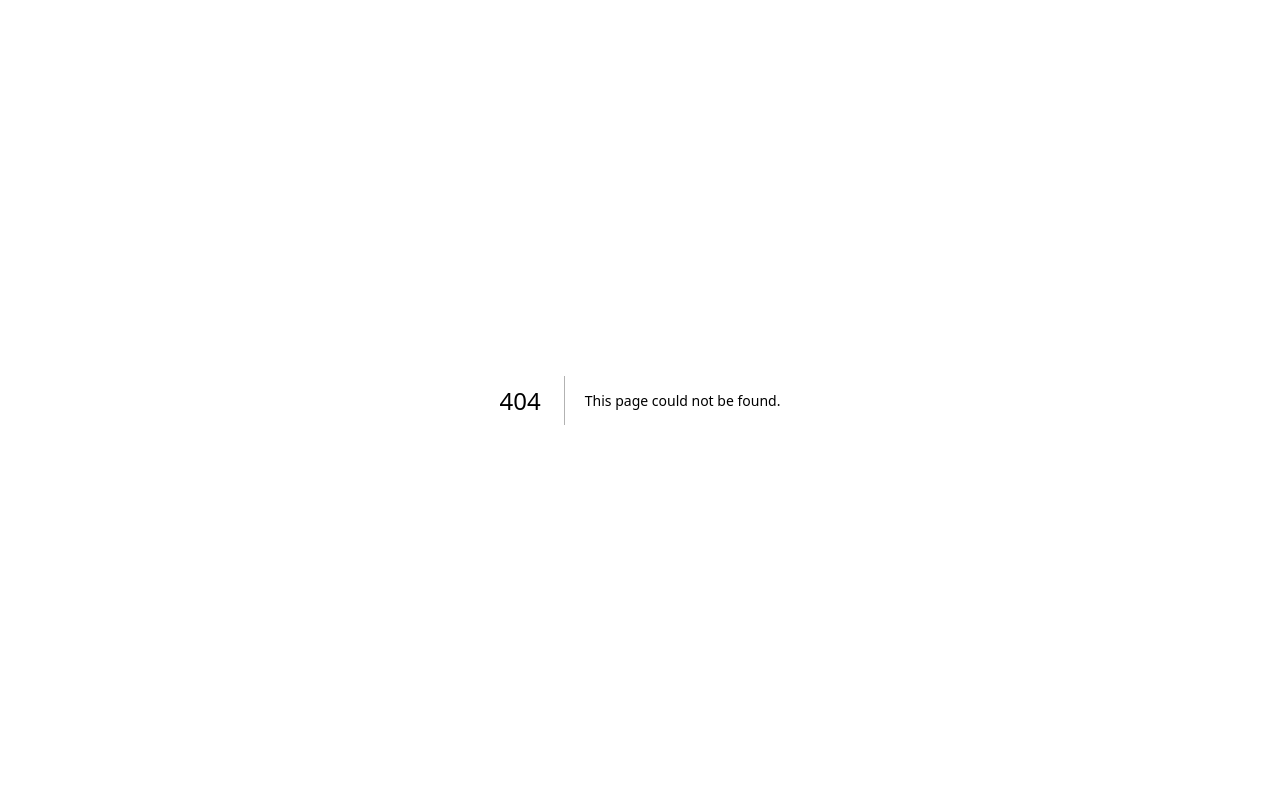
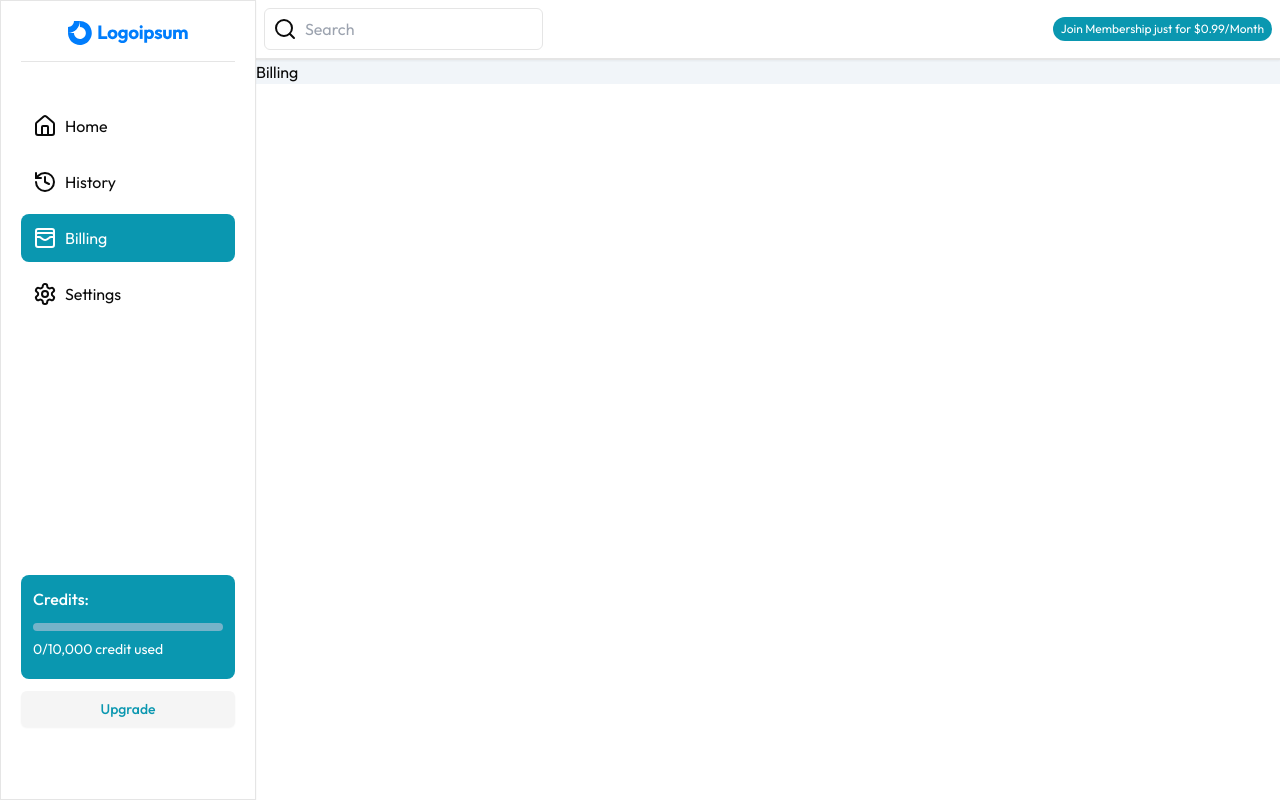
Before and after one commit to lvimuth/ai-content-generator, a Next.js app: page /dashboard/billing in a window 1280 px wide. Before the commit this address had no page. Built offline with nearby package versions, Linux system fonts and the light colour scheme; no server answers.

Commit message:
total credit usage

```diff
--- /dev/null
+++ b/app/(context)/TotalUsageContext.tsx
@@ -0,0 +1,3 @@
+import { createContext } from "react";
+
+export const TotalUsageContext = createContext<any>(0)
--- a/app/dashboard/_components/SideNav.tsx
+++ b/app/dashboard/_components/SideNav.tsx
@@ -1,8 +1,10 @@
 "use client";
 import { History, Home, Settings, WalletCards } from "lucide-react";
 import Image from "next/image";
+import Link from "next/link";
 import { usePathname } from "next/navigation";
 import React from "react";
+import UsageTrack from "./UsageTrack";
 
 function SideNav() {
   const path = usePathname();
@@ -30,13 +32,14 @@ function SideNav() {
     },
   ];
   return (
-    <div className="h-screen p-5 shadow-sm border bg-white">
+    <div className="h-screen relative p-5 shadow-sm border bg-white">
       <div className="flex justify-center ">
         <Image src={"/logo.svg"} alt="logo" width={"120"} height={"80"} />
       </div>
       <hr className="my-4" />
       <div className="mt-10">
         {MenuList.map((menu, index) => (
+          <Link href={menu.path}>
             <div
               key={index}
               className={`flex gap-2 mb-2 p-3 hover:bg-primary hover:text-white rounded-lg cursor-pointer transition-all items-center ${
@@ -46,7 +49,11 @@ function SideNav() {
               <menu.icon />
               <h2>{menu.name}</h2>
             </div>
+          </Link>
         ))}
+      </div>
+      <div className="absolute bottom-10 left-0 w-full">
+        <UsageTrack />
       </div>
     </div>
   );
--- /dev/null
+++ b/app/dashboard/_components/UsageTrack.tsx
@@ -0,0 +1,60 @@
+"use client";
+import { Button } from "@/components/ui/button";
+import { db } from "@/utils/db";
+import { AIOutput } from "@/utils/schema";
+import { useUser } from "@clerk/nextjs";
+import { eq } from "drizzle-orm";
+import React, { useContext, useEffect, useState } from "react";
+import { HISTORY } from "../history/page";
+import { TotalUsageContext } from "@/app/(context)/TotalUsageContext";
+
+function UsageTrack() {
+  const { user } = useUser();
+  const { totalUsage, setTotalUsage } = useContext(TotalUsageContext)
+
+
+  useEffect(() => {
+    user && GetData();
+    // result && GetTotalUsage();
+  }, [user]);
+
+  const GetData = async () => {
+    {
+      /*@ts-ignore */
+    }
+    const result: HISTORY[] = await db
+      .select()
+      .from(AIOutput)
+      .where(eq(AIOutput?.createdBy, user?.primaryEmailAddress?.emailAddress));
+    GetTotalUsage(result);
+  };
+
+  const GetTotalUsage = (result: HISTORY[]) => {
+    let total: number = 0;
+    result.forEach((element) => {
+      total = total + Number(element?.aiResponse?.length);
+    });
+    setTotalUsage(total);
+
+    console.log(total);
+  };
+  return (
+    <div className="m-5">
+      <div className="bg-primary text-white rounded-lg p-3">
+        <h2 className="font-medium">Credits:</h2>
+        <div className="h-2 bg-[#75b3c9] w-full rounded-full mt-3">
+          <div
+            style={{ width: totalUsage / 100 + "%" }}
+            className="h-2 bg-white rounded-full"
+          ></div>
+        </div>
+        <h2 className="text-sm my-2">{totalUsage}/10,000 credit used</h2>
+      </div>
+      <Button variant={"secondary"} className="w-full my-3 text-primary">
+        Upgrade
+      </Button>
+    </div>
+  );
+}
+
+export default UsageTrack;
--- /dev/null
+++ b/app/dashboard/billing/page.tsx
@@ -0,0 +1,9 @@
+import React from 'react'
+
+function Billing() {
+  return (
+    <div>Billing</div>
+  )
+}
+
+export default Billing
--- a/app/dashboard/content/[template-slug]/page.tsx
+++ b/app/dashboard/content/[template-slug]/page.tsx
@@ -1,5 +1,5 @@
 "use client";
-import React, { useState } from "react";
+import React, { useContext, useState } from "react";
 import FormSection from "../_components/FormSection";
 import OutputSection from "../_components/OutputSection";
 import { TEMPLATE } from "../../_components/TemplateList";
@@ -12,6 +12,8 @@ import { db } from "@/utils/db";
 import { AIOutput } from "@/utils/schema";
 import { useUser } from "@clerk/nextjs";
 import moment from "moment";
+import { TotalUsageContext } from "@/app/(context)/TotalUsageContext";
+import { useRouter } from "next/navigation";
 
 interface PROPS {
   params: {
@@ -23,6 +25,7 @@ function CreateNewContent(props: PROPS) {
   const [loading, setLoading] = useState(false);
   const [aiOutput, setAIOutput] = useState<string>();
   const { user } = useUser();
+  const router = useRouter();
   const selectedTemplate: TEMPLATE | undefined = templates?.find(
     (item) => item.slug == props?.params["template-slug"]
   );
@@ -35,7 +38,13 @@ function CreateNewContent(props: PROPS) {
       </div>
     );
   }
+  const { totalUsage, setTotalUsage } = useContext(TotalUsageContext);
   const GenerateAIContent = async (formData: any) => {
+    if (totalUsage >= 10000) {
+      router.push("/dashboard/billing");
+      console.log("Please upgrade the plan");
+      return;
+    }
     setLoading(true);
     const SelectedPrompt = selectedTemplate?.aiPrompt;
     const FinalAIPrompt = JSON.stringify(formData) + ", " + SelectedPrompt;
--- /dev/null
+++ b/app/dashboard/history/page.tsx
@@ -0,0 +1,16 @@
+import React from "react";
+
+export interface HISTORY {
+  id: Number;
+  formData: string;
+  aiResponse: string | null;
+  templateSlug: string;
+  createdBy: string | null;
+  createdAt: string;
+}
+
+function History() {
+  return <div>History</div>;
+}
+
+export default History;
--- a/app/dashboard/layout.tsx
+++ b/app/dashboard/layout.tsx
@@ -1,13 +1,17 @@
-import React from "react";
+"use client";
+import React, { useState } from "react";
 import SideNav from "./_components/SideNav";
 import Header from "./_components/Header";
+import { TotalUsageContext } from "../(context)/TotalUsageContext";
 
 function layout({
   children,
 }: Readonly<{
   children: React.ReactNode;
 }>) {
+  const [totalUsage, setTotalUsage] = useState<Number>(0);
   return (
+    <TotalUsageContext.Provider value={{totalUsage, setTotalUsage}}>
       <div className="h-auto bg-slate-100">
         <div className="md:w-64 hidden md:block fixed ">
           <SideNav />
@@ -17,6 +21,7 @@ function layout({
           {children}
         </div>
       </div>
+    </TotalUsageContext.Provider>
   );
 }
 
```
Lines whose indentation alone changed are shown as unchanged.
